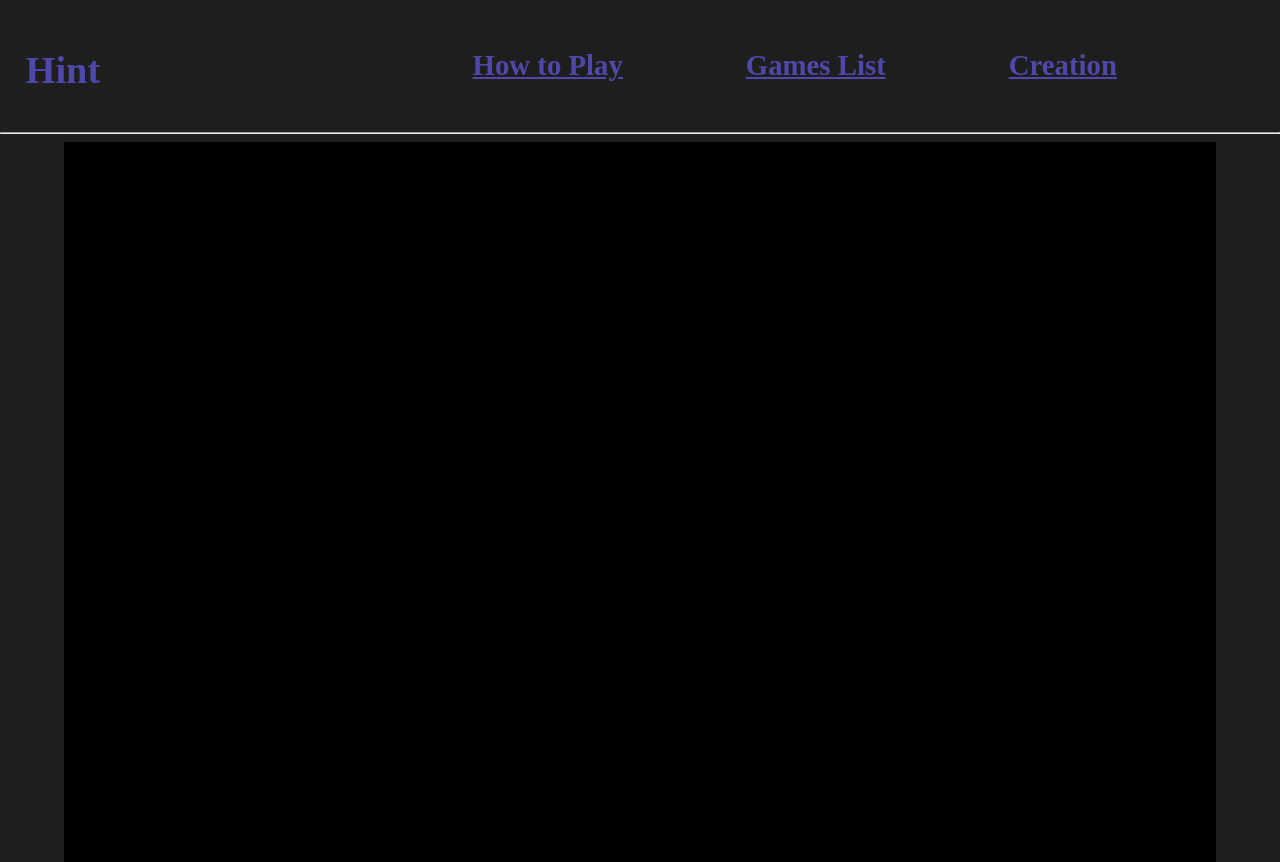
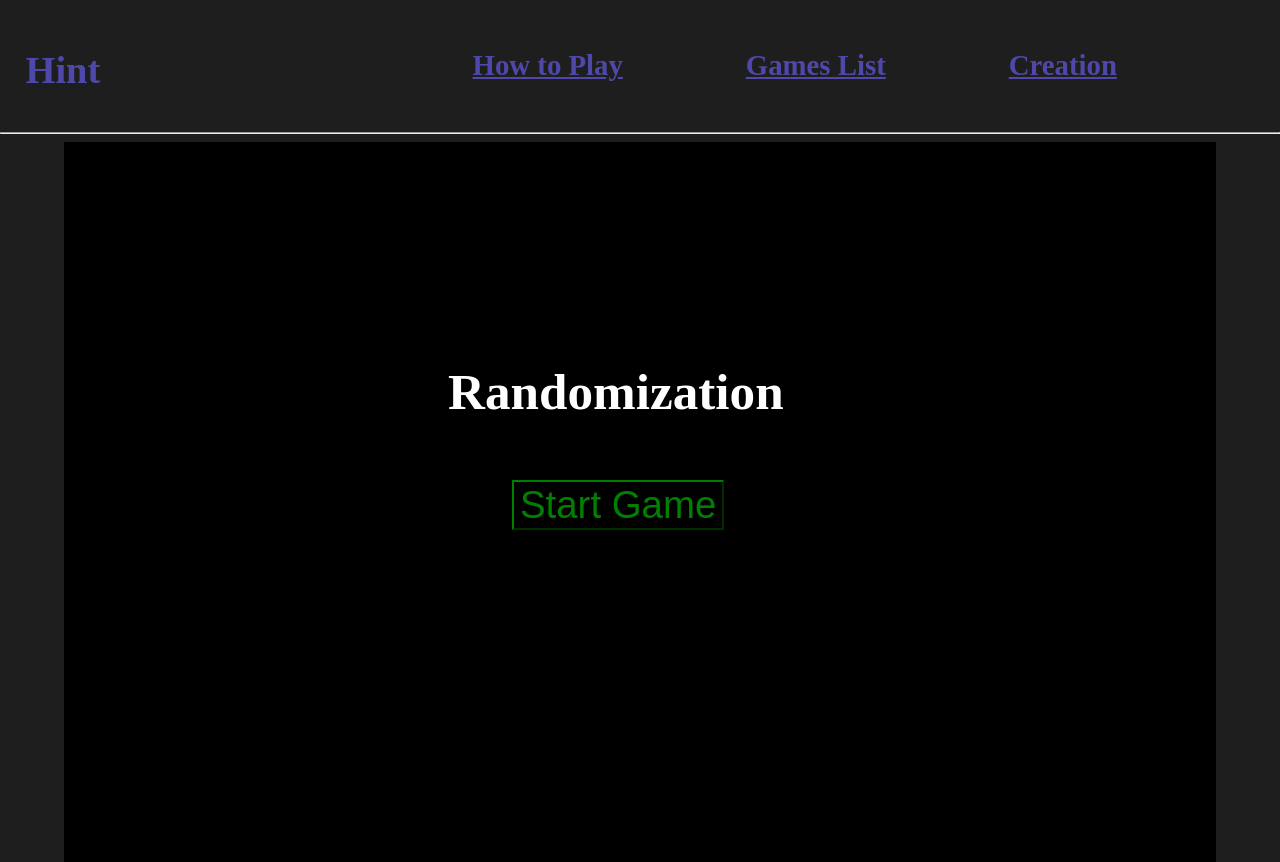
Before and after one commit to sk8terboyz/jQuery-Game, a plain HTML site: page index.html in a window 1280 px wide. Drawn offline with nearby package versions, Linux system fonts and the light colour scheme.

Commit message:
stylized updates and started game process

```diff
--- a/assets/css/style.css
+++ b/assets/css/style.css
@@ -93,6 +93,30 @@ a:hover {
     background-color: black;
 }
 
+#game-title {
+    color: white;
+    position: absolute;
+    left: 35%;
+    top: 40%;
+    font-size: clamp(1.5rem, 4vw, 5vw);
+}
+
+#start-btn {
+    font-size: clamp(1vw, 3vw, 5vw);
+    position: absolute;
+    left: 40%;
+    top: 60%;
+    background-color: transparent;
+    color: green;
+    border-color: green;
+}
+
+#start-btn:hover {
+    background-color: rgb(17, 16, 16);
+    cursor: pointer;
+    font-size: clamp(1.2vw, 3.2vw, 5.2vw);
+}
+
 /* 800px and up will have these changes */
 @media only screen and (min-width:800px) {
     #howTo {
--- a/assets/js/index.js
+++ b/assets/js/index.js
@@ -22,3 +22,7 @@ $("#hint-close").on("click", function() {
 $("#hint-x").on("click", function() {
     $(".hints__container").fadeOut("slow");
 });
+
+$("#start-btn").on("click", function() {
+    alert("Game not finished");
+});
--- a/index.html
+++ b/index.html
@@ -49,6 +49,10 @@
                 -
                 -
         -->
+        <div class="game-start">
+            <h1 id="game-title">Randomization</h1>
+            <button id="start-btn">Start Game</button>
+        </div>
     </section>
 
     <script type="text/javascript" language="javascript" src="assets/js/index.js"></script>
```
